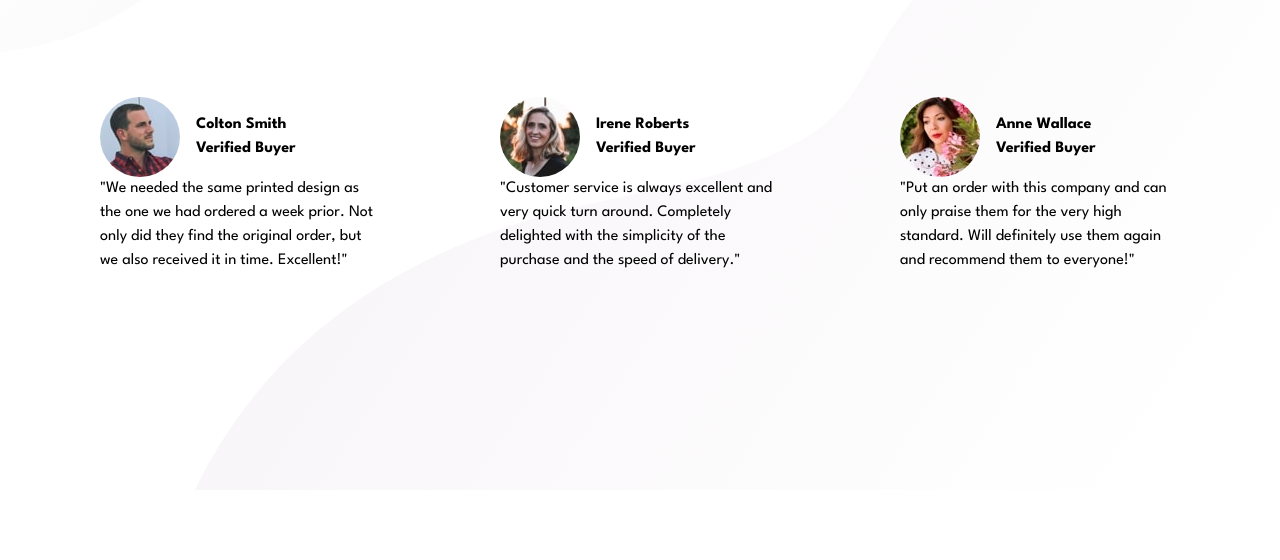
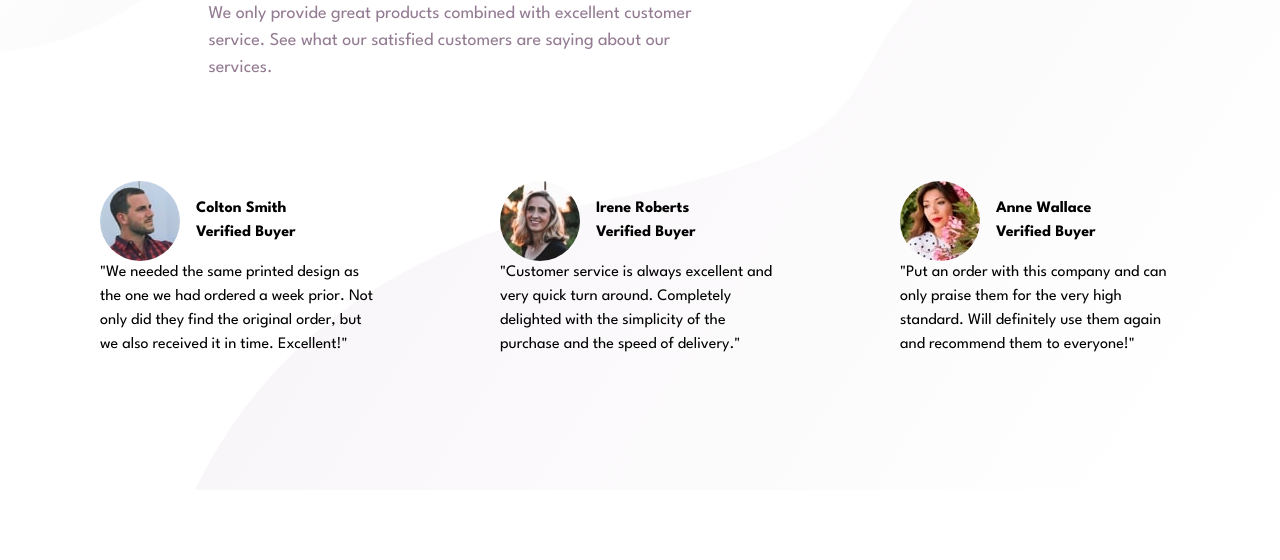
Before and after one commit to sniper23403/social-proof-section-master, a plain HTML site: page index.html in a window 1280 px wide. Shown: the part 310-870 px from the top of the page. Drawn offline with Linux system fonts and the light colour scheme.

Commit message:
add font styles to para under title

```diff
--- a/styles.css
+++ b/styles.css
@@ -79,6 +79,12 @@
     line-height: initial;
     color: var(--Very-Dark-Magenta);
     font-weight: 700;
+    margin-bottom: 1.25em !important;
+  }
+  .title p {
+    font-size: 1.125rem;
+    width: 28.125em ; /*equal to 450px*/
+    color: var(--Dark-Grayish-Magenta);
   }
 
   .Cards {
```
